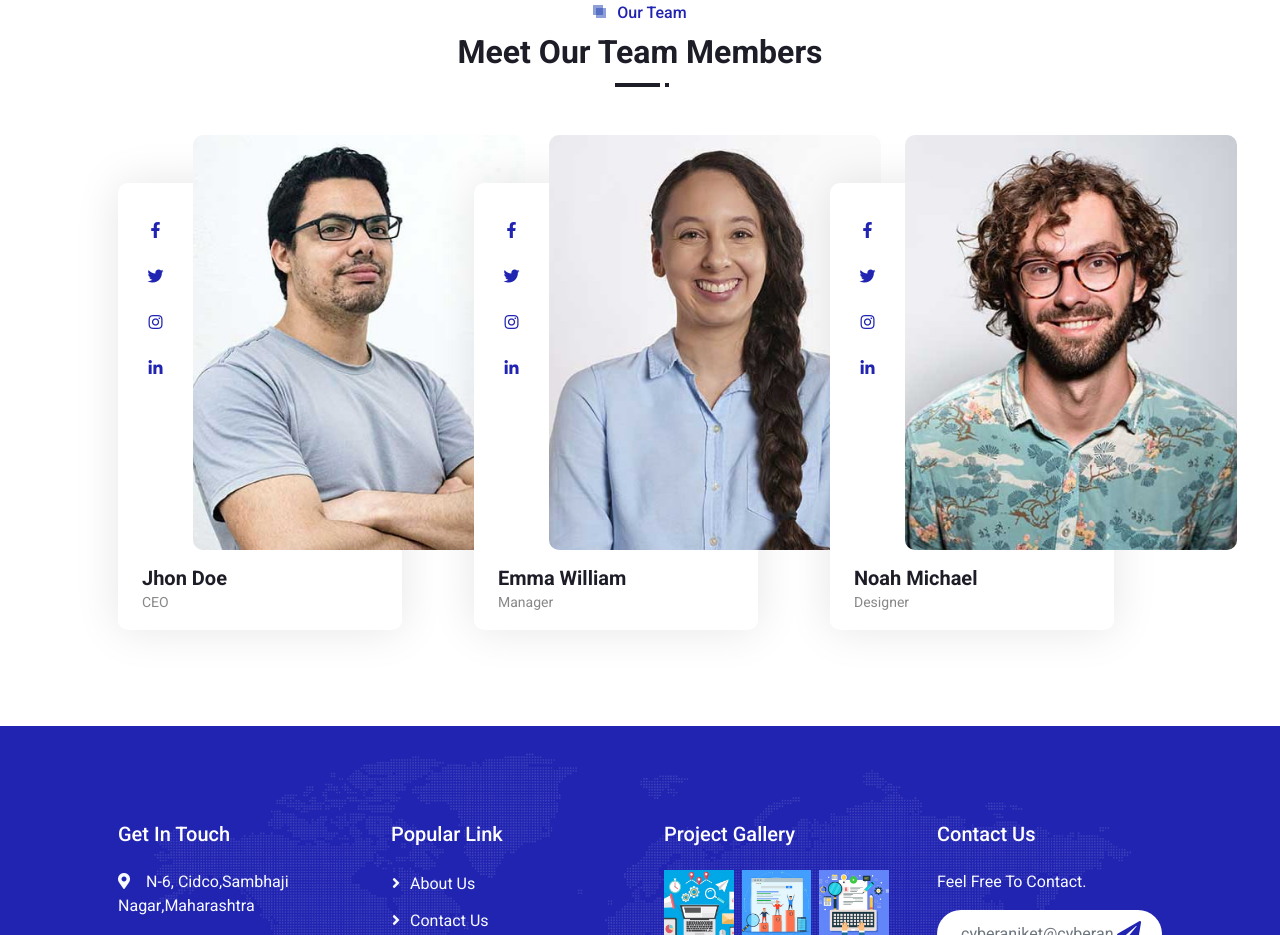
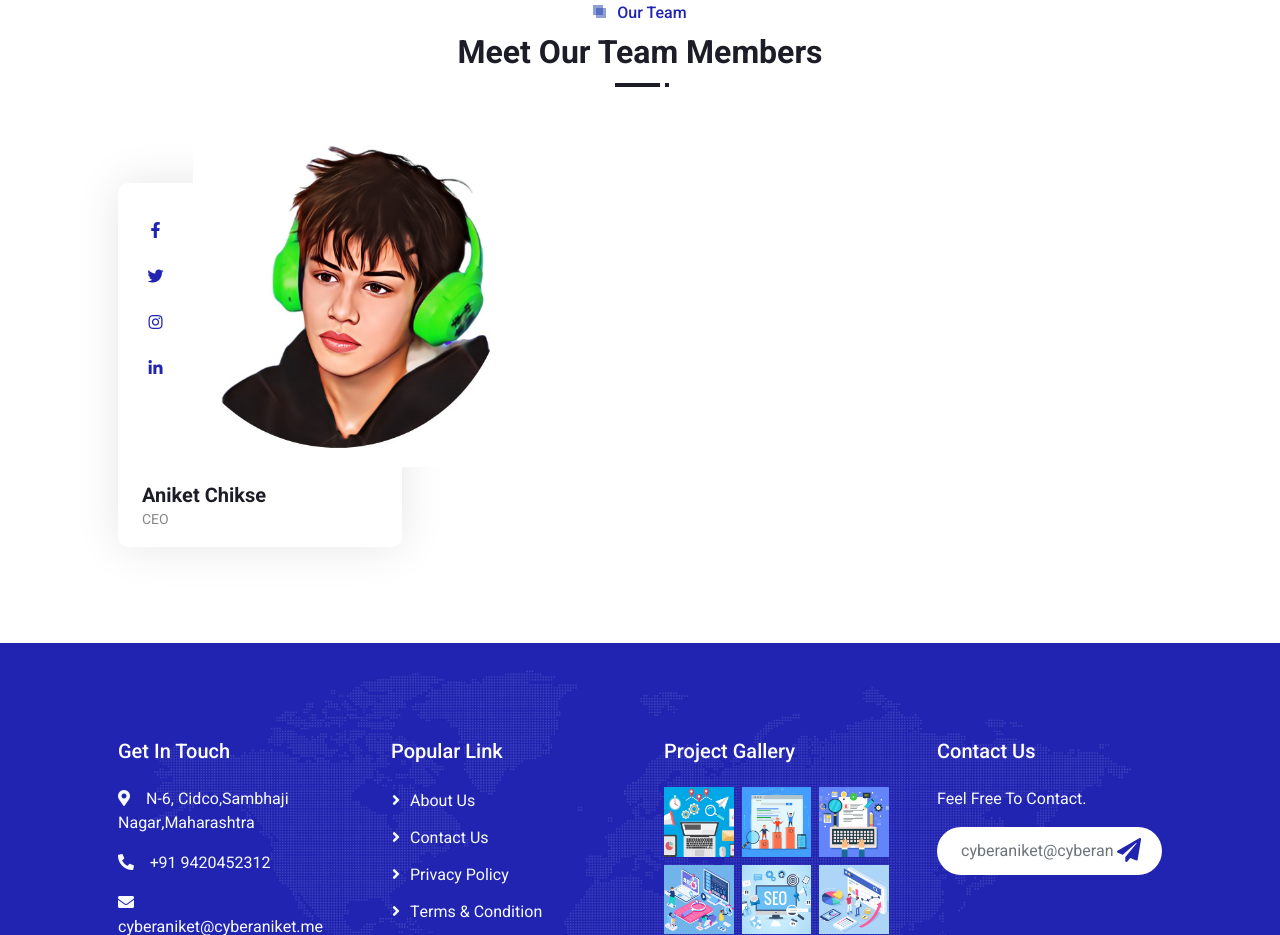
Before and after one commit to cyberkali222/CYBERANIKET, a plain HTML site: page about.html in a window 1280 px wide. Shown: the part 1411-2346 px from the top of the page. Drawn offline with nearby package versions, Linux system fonts and the light colour scheme; files whose address does not match are found by name.

Commit message:
Update about.html

```diff
--- a/about.html
+++ b/about.html
@@ -177,54 +177,20 @@
                     <h2 class="mt-2">Meet Our Team Members</h2>
                 </div>
                 <div class="row g-4">
-                    <div class="col-lg-4 wow fadeInUp" data-wow-delay="0.1s">
+                    <div class="col-lg-4 col-md-6 wow fadeInUp" data-wow-delay="0.1s">
                         <div class="team-item">
                             <div class="d-flex">
                                 <div class="flex-shrink-0 d-flex flex-column align-items-center mt-4 pt-5" style="width: 75px;">
-                                    <a class="btn btn-square text-primary bg-white my-1" href=""><i class="fab fa-facebook-f"></i></a>
+                                    <a class="btn btn-square text-primary bg-white my-1" href="https://www.facebook.com/profile.php?id=100090581044991"><i class="fab fa-facebook-f"></i></a>
                                     <a class="btn btn-square text-primary bg-white my-1" href=""><i class="fab fa-twitter"></i></a>
-                                    <a class="btn btn-square text-primary bg-white my-1" href=""><i class="fab fa-instagram"></i></a>
-                                    <a class="btn btn-square text-primary bg-white my-1" href=""><i class="fab fa-linkedin-in"></i></a>
+                                    <a class="btn btn-square text-primary bg-white my-1" href="https://www.instagram.com/cyberaniket.tech/"><i class="fab fa-instagram"></i></a>
+                                    <a class="btn btn-square text-primary bg-white my-1" href="https://www.linkedin.com/in/cyberaniket/"><i class="fab fa-linkedin-in"></i></a>
                                 </div>
-                                <img class="img-fluid rounded w-100" src="img/team-1.jpg" alt="">
+                                <img class="img-fluid rounded w-100" src="D:\website test\seo-agency-website-template\img\aniketpng1.jpg" alt="">
                             </div>
                             <div class="px-4 py-3">
-                                <h5 class="fw-bold m-0">Jhon Doe</h5>
+                                <h5 class="fw-bold m-0">Aniket Chikse</h5>
                                 <small>CEO</small>
-                            </div>
-                        </div>
-                    </div>
-                    <div class="col-lg-4 wow fadeInUp" data-wow-delay="0.3s">
-                        <div class="team-item">
-                            <div class="d-flex">
-                                <div class="flex-shrink-0 d-flex flex-column align-items-center mt-4 pt-5" style="width: 75px;">
-                                    <a class="btn btn-square text-primary bg-white my-1" href=""><i class="fab fa-facebook-f"></i></a>
-                                    <a class="btn btn-square text-primary bg-white my-1" href=""><i class="fab fa-twitter"></i></a>
-                                    <a class="btn btn-square text-primary bg-white my-1" href=""><i class="fab fa-instagram"></i></a>
-                                    <a class="btn btn-square text-primary bg-white my-1" href=""><i class="fab fa-linkedin-in"></i></a>
-                                </div>
-                                <img class="img-fluid rounded w-100" src="img/team-2.jpg" alt="">
-                            </div>
-                            <div class="px-4 py-3">
-                                <h5 class="fw-bold m-0">Emma William</h5>
-                                <small>Manager</small>
-                            </div>
-                        </div>
-                    </div>
-                    <div class="col-lg-4 wow fadeInUp" data-wow-delay="0.6s">
-                        <div class="team-item">
-                            <div class="d-flex">
-                                <div class="flex-shrink-0 d-flex flex-column align-items-center mt-4 pt-5" style="width: 75px;">
-                                    <a class="btn btn-square text-primary bg-white my-1" href=""><i class="fab fa-facebook-f"></i></a>
-                                    <a class="btn btn-square text-primary bg-white my-1" href=""><i class="fab fa-twitter"></i></a>
-                                    <a class="btn btn-square text-primary bg-white my-1" href=""><i class="fab fa-instagram"></i></a>
-                                    <a class="btn btn-square text-primary bg-white my-1" href=""><i class="fab fa-linkedin-in"></i></a>
-                                </div>
-                                <img class="img-fluid rounded w-100" src="img/team-3.jpg" alt="">
-                            </div>
-                            <div class="px-4 py-3">
-                                <h5 class="fw-bold m-0">Noah Michael</h5>
-                                <small>Designer</small>
                             </div>
                         </div>
                     </div>
```
